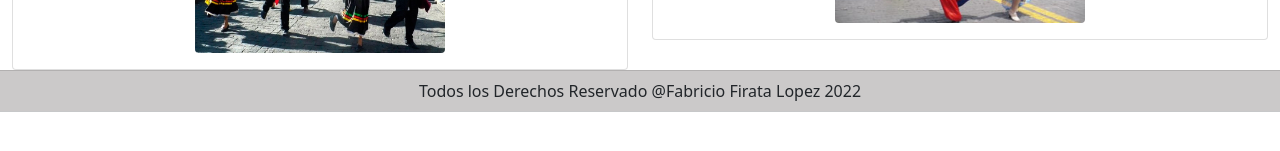
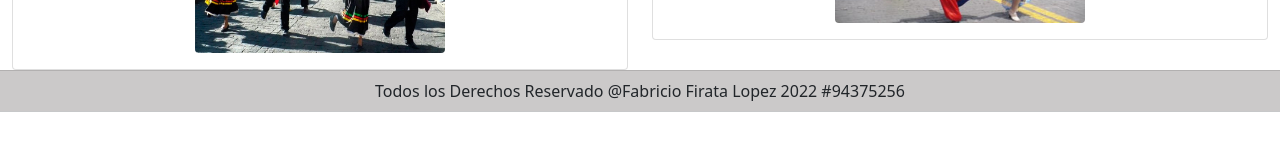
Before and after one commit to marc0s2022/mi_prueba, a plain HTML site: page index.html in a window 1280 px wide. Shown: the part 643-794 px from the top of the page. Drawn offline with nearby package versions, Linux system fonts and the light colour scheme.

Commit message:
mi primer commit

```diff
--- a/index.html
+++ b/index.html
@@ -59,7 +59,7 @@
                 </div>
             </div>
             <div class="card-footer text-center" style="background-color: #CBC9C9;">
-                Todos los Derechos Reservado @Fabricio Firata Lopez 2022
+                Todos los Derechos Reservado @Fabricio Firata Lopez 2022 #94375256
             </div>
         <hr>
         </div>
```
